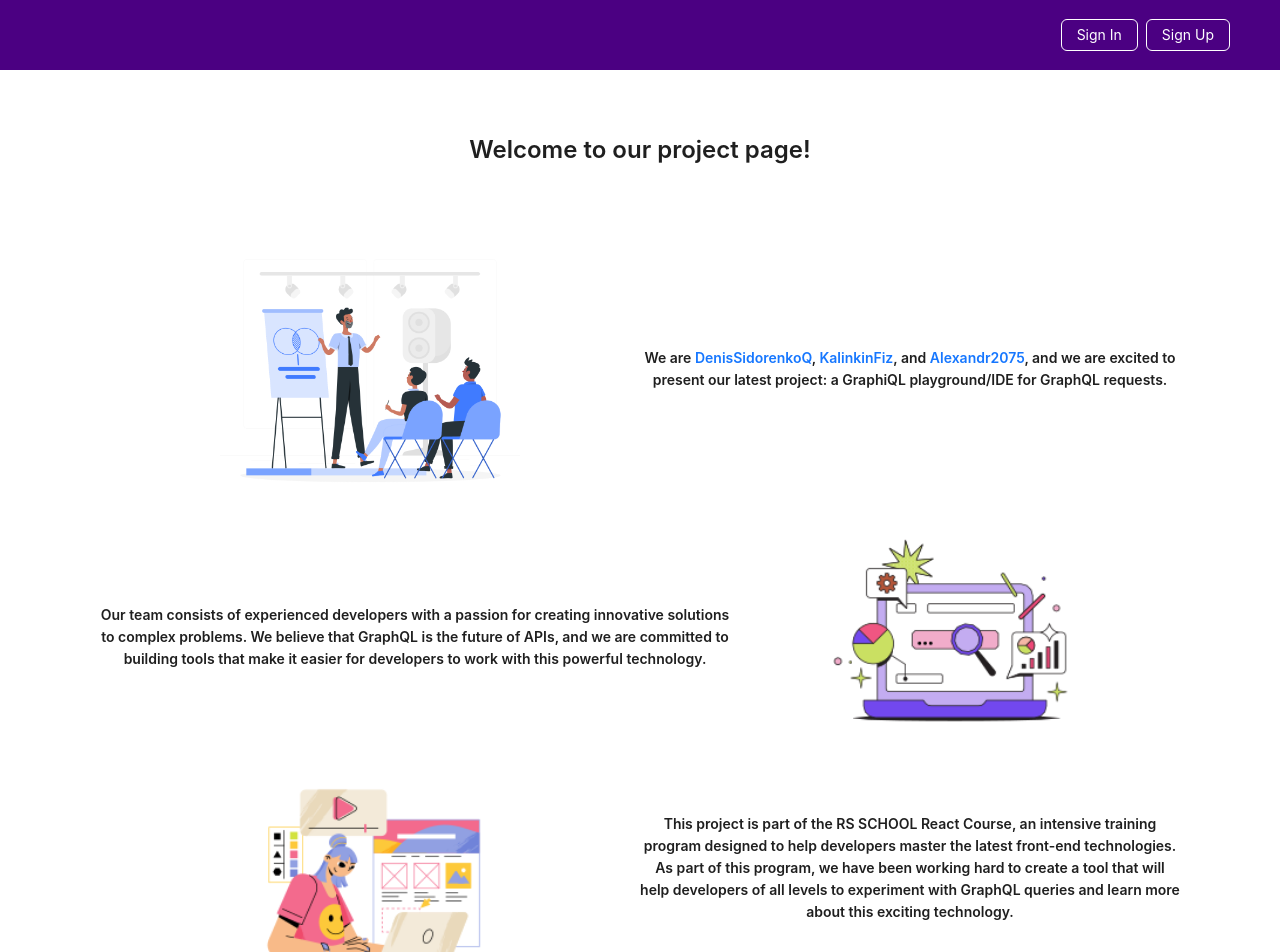
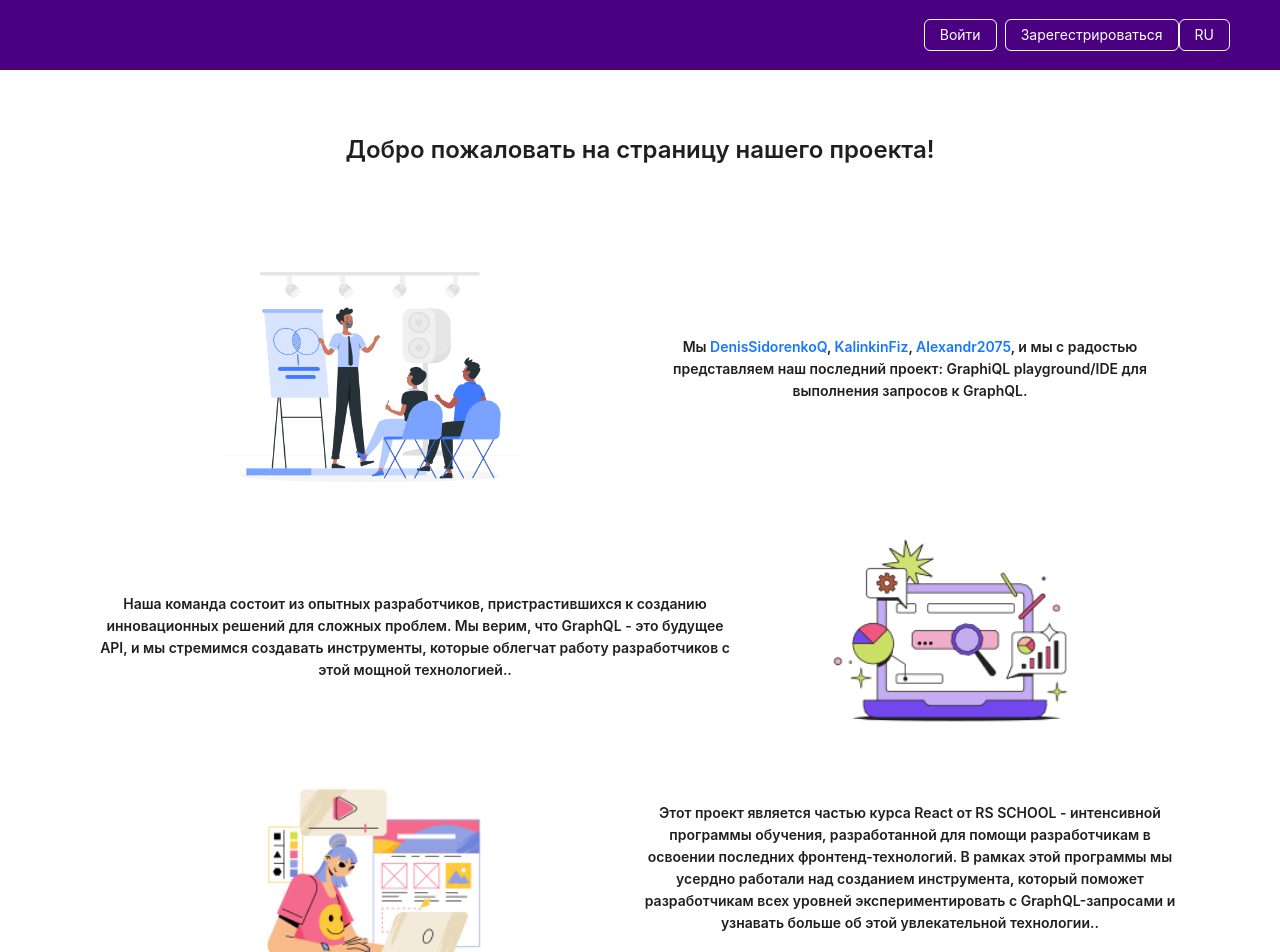
Before and after one commit to DenisSidorenkoQ/rsschool-graphiql-app, a React (Vite) app: page / in a window 1280 px wide. Shown: the top 952 px of the page. Built offline with nearby package versions, Linux system fonts and the light colour scheme; no server answers.

Commit message:
feat: add locales page

```diff
--- a/src/components/PageHeader.tsx
+++ b/src/components/PageHeader.tsx
@@ -5,21 +5,21 @@ import { useNavigate } from 'react-router-dom';
 import { InputStatus } from 'antd/es/_util/statusUtils';
 import { auth, logInWithEmailAndPassword, logout, registerWithEmailAndPassword } from '../firebase';
 import { useAuthState } from 'react-firebase-hooks/auth';
+import { LangContext } from '../context/lang';
+import { useLanguage } from '../hooks/useLanguage';
 
 interface Props {
   children: ReactNode;
 }
 
 export const PageHeader = ({ children }: Props) => {
+  const { language, toggleLanguage } = React.useContext(LangContext);
   const navigate = useNavigate();
 
   const STANDARD_COLOR = 'Indigo';
   const SCROLL_COLOR = 'Blue';
   const STANDARD_HEADER_HEIGHT = '70px';
   const SCROLL_HEADER_HEIGHT = '51px';
-  const PASSWORD_ERROR_MESSAGE =
-    'Minimum 8 symbols \nAt least one letter, one digit, one special character';
-  const EMAIL_ERROR_MESSAGE = 'Incorrect email address';
   const SIGN_IN_ERROR_STATUS = 'User not exist';
   const SIGN_IN_OK_STATUS = 'Ok';
   const SIGN_UP_ERROR_STATUS = 'User already exists';
@@ -46,6 +46,9 @@ export const PageHeader = ({ children }: Props) => {
   const [signInEmail, setSignInEmail] = useState('');
   const [signInPassword, setSignInPassword] = useState('');
   const [signInResult, setSignInResult] = useState(0);
+
+  const login = useLanguage('login');
+  const common = useLanguage('common');
 
   useEffect(() => {
     setSignInPasswordStatus('');
@@ -146,7 +149,7 @@ export const PageHeader = ({ children }: Props) => {
           }}
         >
           <Space direction="vertical">
-            <h1>Sign In</h1>
+            <h1>{login?.sign_in}</h1>
             <Input
               status={signInEmailStatus}
               placeholder="Email"
@@ -155,7 +158,7 @@ export const PageHeader = ({ children }: Props) => {
             />
             {signInEmailStatus !== '' && (
               <Alert
-                message={EMAIL_ERROR_MESSAGE}
+                message={login?.incorrect_email_address}
                 type="error"
                 showIcon
                 style={{ height: '30px' }}
@@ -163,13 +166,13 @@ export const PageHeader = ({ children }: Props) => {
             )}
             <Input
               status={signInPasswordStatus}
-              placeholder="Password"
+              placeholder={login?.password}
               style={{ borderWidth: '2px' }}
               onChange={onChangeSignInPassword}
             />
             {signInPasswordStatus !== '' && (
               <Alert
-                message={PASSWORD_ERROR_MESSAGE}
+                message={login?.incorrect_password}
                 type="error"
                 showIcon
                 style={{ height: '50px', whiteSpace: 'pre-wrap' }}
@@ -192,7 +195,7 @@ export const PageHeader = ({ children }: Props) => {
               />
             )}
             <Button type="primary" onClick={signInSubmit}>
-              Submit
+              {login?.submit}
             </Button>
           </Space>
         </Card>
@@ -211,22 +214,22 @@ export const PageHeader = ({ children }: Props) => {
           }}
         >
           <Space direction="vertical">
-            <h1>Sign Up</h1>
+            <h1>{login?.sign_up}</h1>
             <Input
               status={signUpNameStatus}
-              placeholder="Name"
+              placeholder={login?.name}
               style={{ borderWidth: '2px' }}
               onChange={onChangeSignUpName}
             />
             <Input
               status={signUpEmailStatus}
-              placeholder="Email"
+              placeholder={login?.email}
               style={{ borderWidth: '2px' }}
               onChange={onChangeSignUpEmail}
             />
             {signUpEmailStatus !== '' && (
               <Alert
-                message={EMAIL_ERROR_MESSAGE}
+                message={login?.incorrect_email_address}
                 type="error"
                 showIcon
                 style={{ height: '30px' }}
@@ -234,13 +237,13 @@ export const PageHeader = ({ children }: Props) => {
             )}
             <Input
               status={signUpPasswordStatus}
-              placeholder="Password"
+              placeholder={login?.password}
               style={{ borderWidth: '2px' }}
               onChange={onChangeSignUpPassword}
             />
             {signUpPasswordStatus !== '' && (
               <Alert
-                message={PASSWORD_ERROR_MESSAGE}
+                message={login?.incorrect_password}
                 type="error"
                 showIcon
                 style={{ height: '50px', whiteSpace: 'pre-wrap' }}
@@ -263,7 +266,7 @@ export const PageHeader = ({ children }: Props) => {
               />
             )}
             <Button type="primary" onClick={signUpSubmit}>
-              Submit
+              {login?.submit}
             </Button>
           </Space>
         </Card>
@@ -306,7 +309,7 @@ export const PageHeader = ({ children }: Props) => {
                 navigate('/main');
               }}
             >
-              Go to Main Page
+              {common?.main_page}
             </Button>
             <Button
               ghost
@@ -315,7 +318,7 @@ export const PageHeader = ({ children }: Props) => {
                 navigate('/');
               }}
             >
-              Logout
+              {common?.logout}
             </Button>
           </div>
         ) : (
@@ -328,7 +331,7 @@ export const PageHeader = ({ children }: Props) => {
                 if (!signInIsOpen) setSignInIsOpen(true);
               }}
             >
-              Sign In
+              {login?.sign_in}
             </Button>
             <Button
               ghost
@@ -338,12 +341,17 @@ export const PageHeader = ({ children }: Props) => {
                 if (!signUpIsOpen) setSignUpIsOpen(true);
               }}
             >
-              Sign Up
+              {login?.sign_up}
             </Button>
           </Space>
         )}
         {signInIsOpen ? signInElement() : ''}
         {signUpIsOpen ? signUpElement() : ''}
+        <Space>
+          <Button ghost onClick={toggleLanguage}>
+            {language.toUpperCase()}
+          </Button>
+        </Space>
       </Header>
       <Content style={{ background: 'white' }}>
         <div className="site-layout-content" style={{ background: 'white' }}>
--- a/src/pages/Main.tsx
+++ b/src/pages/Main.tsx
@@ -3,7 +3,7 @@ import React from 'react';
 export const Main = () => {
   return (
     <>
-        <span>Main page</span>
+      <span>Main page</span>
     </>
   );
 };
--- a/src/pages/Welcome/Welcome.tsx
+++ b/src/pages/Welcome/Welcome.tsx
@@ -7,11 +7,15 @@ import landing from '../../assets/landing.png';
 import optimization from '../../assets/optimization.png';
 import workflow from '../../assets/workflow.png';
 
+import { useLanguage } from '../../hooks/useLanguage';
+
 export const Welcome: React.FC = () => {
+  const home = useLanguage('home');
+
   return (
     <Space direction={'vertical'} style={{ padding: '0 50px' }}>
       <Title level={3} style={{ textAlign: 'center', padding: '40px' }}>
-        Welcome to our project page!
+        {home?.welcome}
       </Title>
 
       <Row justify="space-around" align="middle">
@@ -20,7 +24,7 @@ export const Welcome: React.FC = () => {
         </Col>
         <Col xs={24} sm={24} md={12} lg={12}>
           <Paragraph strong style={{ textAlign: 'center' }}>
-            We are{' '}
+            {home?.we_are}{' '}
             <a href="https://github.com/DenisSidorenkoQ" target="_blank" rel="noreferrer">
               DenisSidorenkoQ
             </a>
@@ -28,12 +32,11 @@ export const Welcome: React.FC = () => {
             <a href="https://github.com/kalinkinfiz" target="_blank" rel="noreferrer">
               KalinkinFiz
             </a>
-            , and{' '}
+            ,{' '}
             <a href="https://github.com/alexandr2075" target="_blank" rel="noreferrer">
               Alexandr2075
             </a>
-            , and we are excited to present our latest project: a GraphiQL playground/IDE for
-            GraphQL requests.
+            , {home?.latest_project}
           </Paragraph>
         </Col>
       </Row>
@@ -41,10 +44,7 @@ export const Welcome: React.FC = () => {
       <Row justify="space-around" align={'middle'}>
         <Col xs={24} sm={24} md={12} lg={14}>
           <Paragraph strong style={{ textAlign: 'center' }}>
-            Our team consists of experienced developers with a passion for creating innovative
-            solutions to complex problems. We believe that GraphQL is the future of APIs, and we are
-            committed to building tools that make it easier for developers to work with this
-            powerful technology.
+            {home?.team}
           </Paragraph>
         </Col>
         <Col style={{ textAlign: 'center' }} xs={24} sm={24} md={12} lg={10}>
@@ -58,10 +58,7 @@ export const Welcome: React.FC = () => {
         </Col>
         <Col xs={24} sm={24} md={12} lg={12}>
           <Paragraph strong style={{ textAlign: 'center' }}>
-            This project is part of the RS SCHOOL React Course, an intensive training program
-            designed to help developers master the latest front-end technologies. As part of this
-            program, we have been working hard to create a tool that will help developers of all
-            levels to experiment with GraphQL queries and learn more about this exciting technology.
+            {home?.project}
           </Paragraph>
         </Col>
       </Row>
@@ -69,10 +66,7 @@ export const Welcome: React.FC = () => {
       <Row justify="space-around" align={'middle'}>
         <Col xs={24} sm={24} md={12} lg={14}>
           <Paragraph strong style={{ textAlign: 'center' }}>
-            Whether you are an experienced GraphQL developer or just getting started with this
-            powerful tool, we believe that our GraphiQL playground/IDE will be a valuable addition
-            to your toolkit. So take a look around, try out some queries, and let us know what you
-            think!
+            {home?.think}
           </Paragraph>
         </Col>
         <Col style={{ textAlign: 'center' }} xs={24} sm={24} md={12} lg={10}>
```
